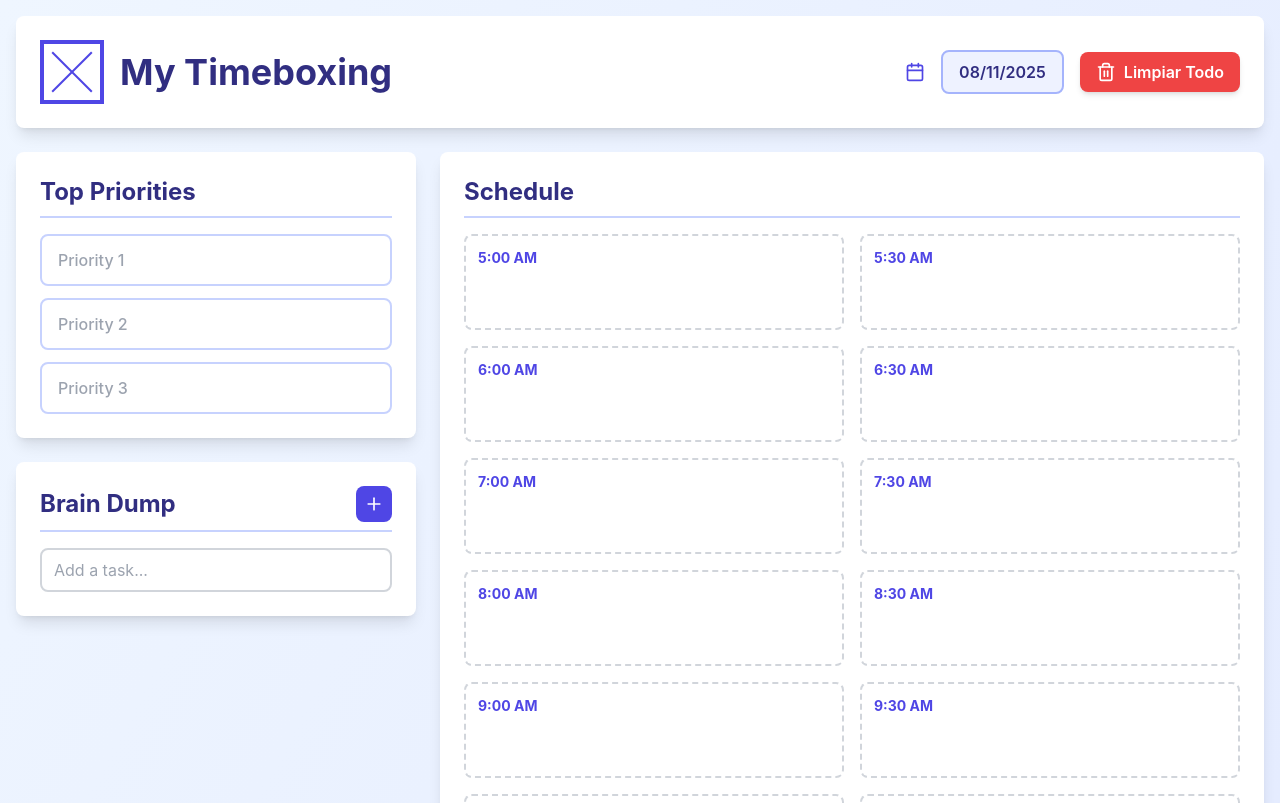
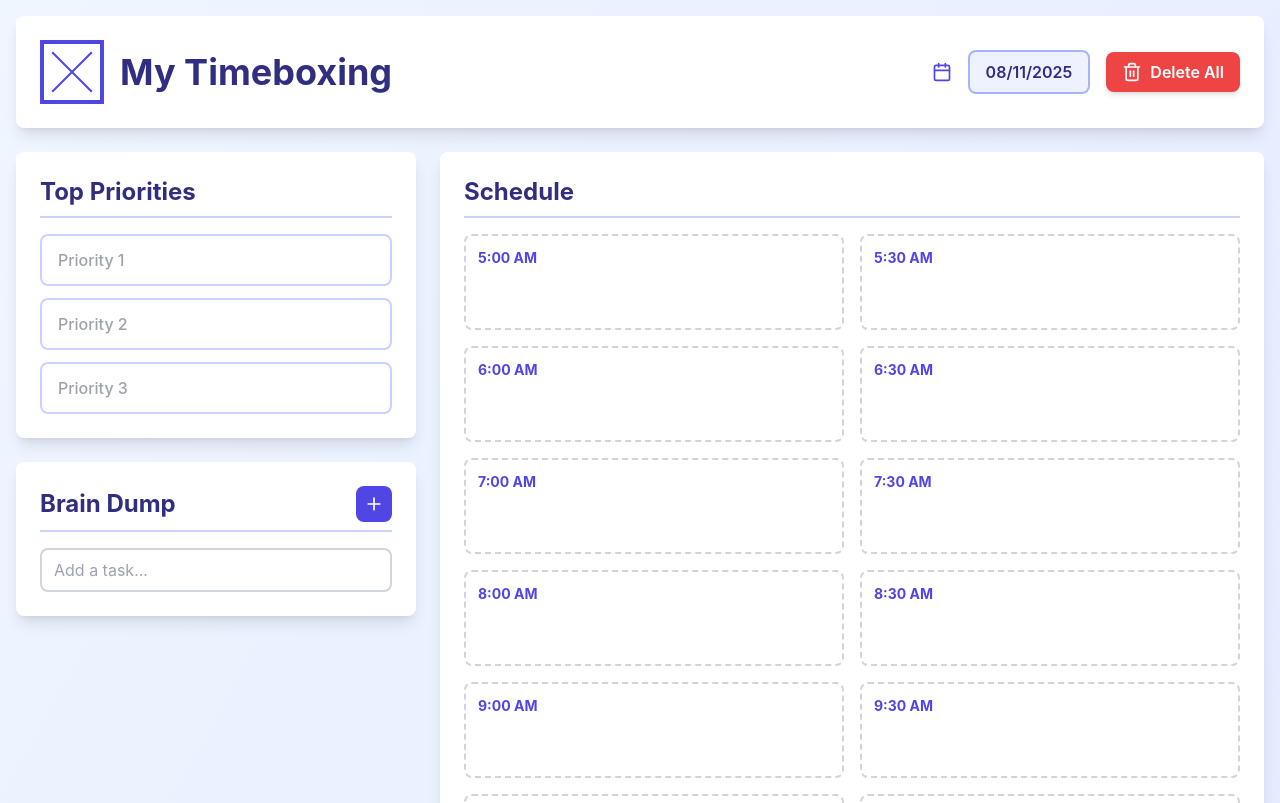
Before and after one commit to RayberAnt/my-timeboxing, a React (Create React App) app: page / in a window 1280 px wide. Shown: the top 803 px of the page. Built offline with nearby package versions, Linux system fonts and the light colour scheme.

Commit message:
Change button trash text name

```diff
--- a/src/components/TimeboxingApp.jsx
+++ b/src/components/TimeboxingApp.jsx
@@ -2,10 +2,6 @@ import React, { useState, useEffect, useRef, useCallback } from 'react';
 import { GripVertical, Plus, X, Calendar, Trash2 } from 'lucide-react';
 
 export default function TimeboxingApp() {
-    // ...existing code...
-
-    // ...existing code...
-
   const [topPriorities, setTopPriorities] = useState(['', '', '']);
   const [brainDump, setBrainDump] = useState(['']);
   const [timeBlocks, setTimeBlocks] = useState({});
@@ -548,7 +544,7 @@ export default function TimeboxingApp() {
                 title="Borrar todas las tareas"
               >
                 <Trash2 className="w-5 h-5" />
-                Limpiar Todo
+                Delete All
               </button>
             </div>
           </div>
```
